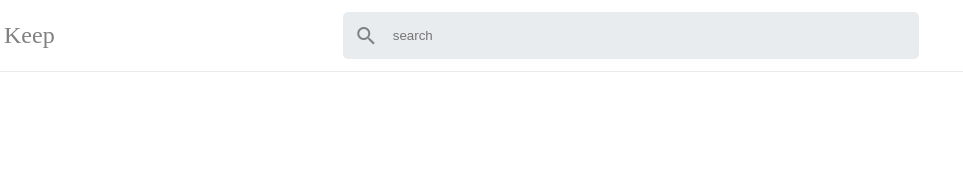
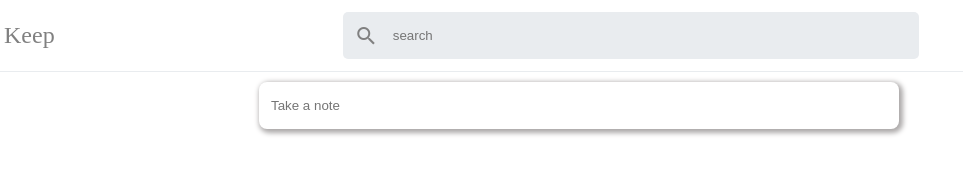
Before and after one commit to XSarthakJain/keep.github.io, a plain HTML site: page index.html in a window 1280 px wide. Shown: the full height of the page, 61-1024 px from the left. Drawn offline with Linux system fonts and the light colour scheme.

Commit message:
Create textBox ready

```diff
--- a/css/style.css
+++ b/css/style.css
@@ -46,6 +46,24 @@
     color:gray;
 }
 
+header + div{
+    margin-top:10px;
+}
+#typenote{
+    text-align: center;
+}
+
+#typenote input[type=text]{
+    width:50%;
+    padding:16px;
+    border-radius: 8px;
+    padding-left: 12px;
+    border:none;
+    box-shadow: 2px 2px 5px 2px rgb(172, 169, 169);
+    outline: none;
+}
+
+
 @media(max-width:600px){
     input[type=search]{
         width:90%;
@@ -53,4 +71,7 @@
     .searchIcon{
         left:8%;
     }
+    #typenote input[type=text]{
+        width:90%;
+    }
 }
--- a/index.html
+++ b/index.html
@@ -20,5 +20,11 @@
         </span>
         </div>
     </header>
+    <!-- Main Content -->
+    <div>
+        <div id="typenote">
+        <input type="text" placeholder="Take a note">
+        </div>
+    </div>
 </body>
 </html>
```
